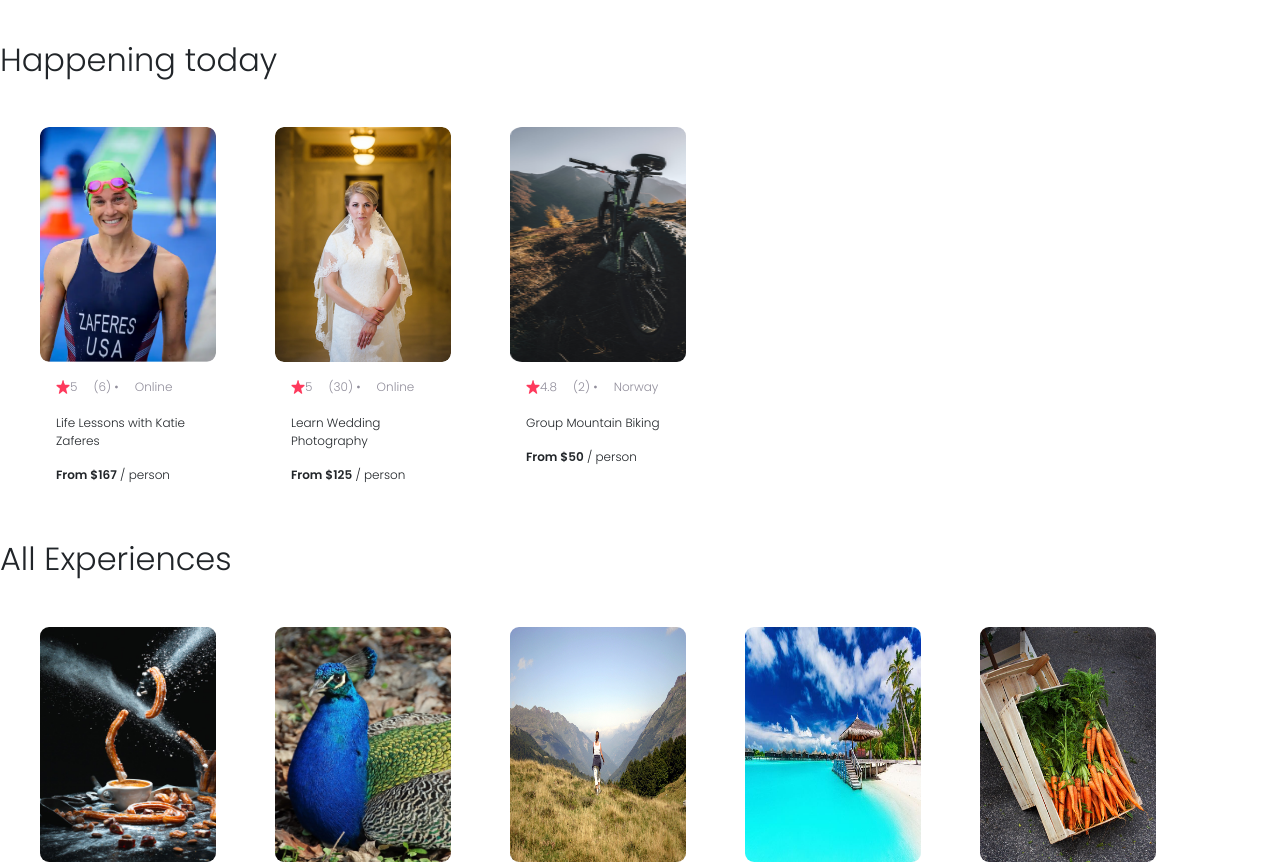
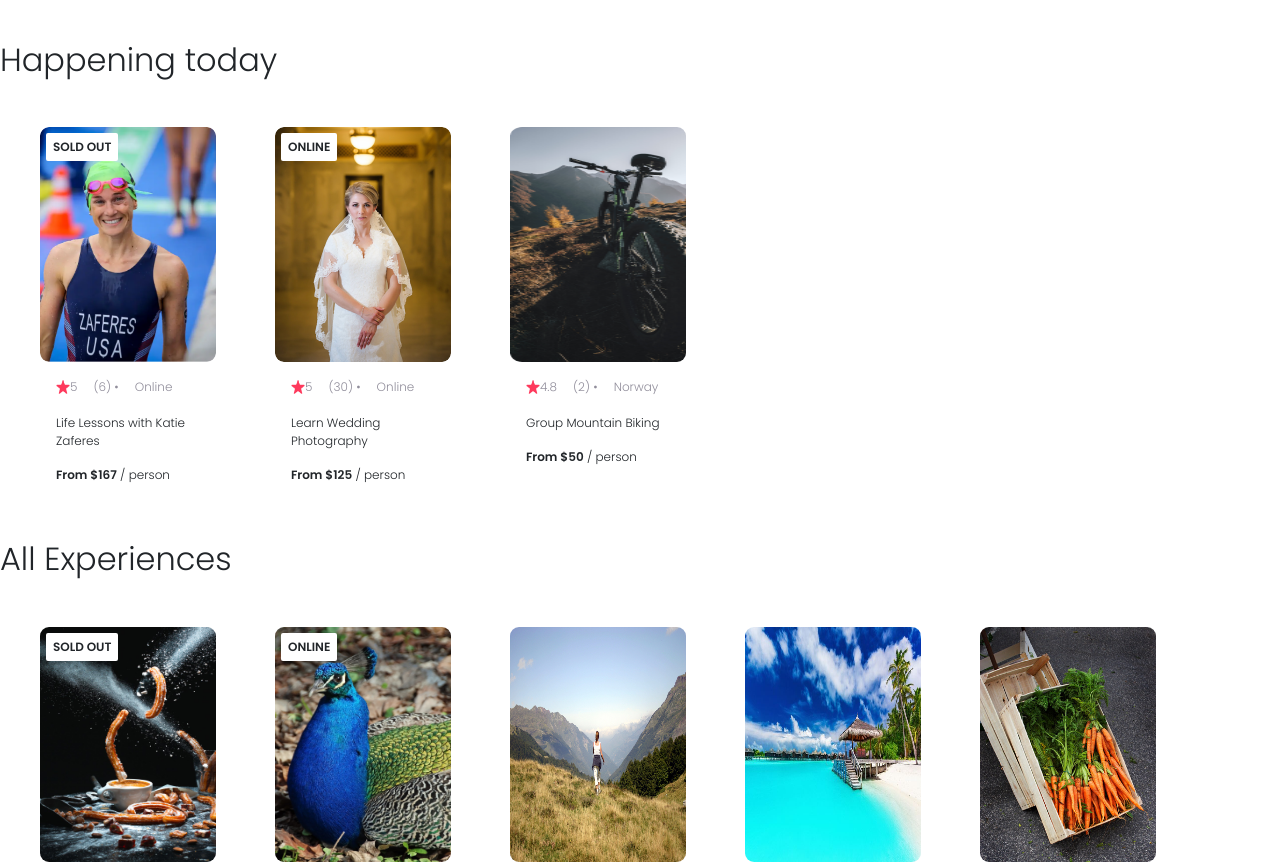
Before and after one commit to hansapradhan/AirBNBExperienceClone, a React (Create React App) app: page / in a window 1280 px wide. Shown: the part 1100-1964 px from the top of the page. Built offline with nearby package versions, Linux system fonts and the light colour scheme.

Commit message:
added badge text

```diff
--- a/src/App.js
+++ b/src/App.js
@@ -26,6 +26,7 @@
                 country={item.location}
                 title={item.title}
                 price={item.price}
+                openSpots={item.openSpots}
             />)
   })
 
@@ -38,6 +39,7 @@
                 country={item.location}
                 title={item.title}
                 price={item.price}
+                openSpots={item.openSpots}
             />)
   })
 function App() {
--- a/src/Components/Card/Card.css
+++ b/src/Components/Card/Card.css
@@ -2,6 +2,7 @@
 .experiencecard {
     width: 175px;
     font-size: 12px;
+    position: relative;
 }
 .CardImage{
     /* image 12 */
@@ -30,3 +31,13 @@
 .section{
     padding: 20px;
 }
+
+.card--badge {
+    position: absolute;
+    top: 6px;
+    left: 6px;
+    background-color: white;
+    padding: 5px 7px;
+    border-radius: 2px;
+    font-weight: bold;
+}
--- a/src/Components/Card/Card.jsx
+++ b/src/Components/Card/Card.jsx
@@ -2,9 +2,16 @@
 import "./Card.css"
 
 export default function Card(props) {
+  let badgeText
+  if (props.openSpots === 0) {
+      badgeText = "SOLD OUT"
+  } else if (props.country === "Online") {
+      badgeText = "ONLINE"
+  }
   return (
     <section>
             <div className="experiencecard" >
+                {badgeText && <div className="card--badge">{badgeText}</div>}
                 <img src={`./images/${props.img}`} className="card-img-top CardImage" alt="" />
                 <div className="card-body">
                     <div className="CardStats">
--- a/src/DataAllExperiences.jsx
+++ b/src/DataAllExperiences.jsx
@@ -75,7 +75,7 @@
             reviewCount: 38
         },
         location: "France",
-        openSpots: 40,
+        openSpots: 0,
     },
     {
         id: 7,
@@ -114,7 +114,7 @@
             reviewCount: 27
         },
         location: "London",
-        openSpots: 20,
+        openSpots: 0,
     },
     {
         id: 10,
```
Also changed, not shown: src/App.css (+0 -15 lines).
